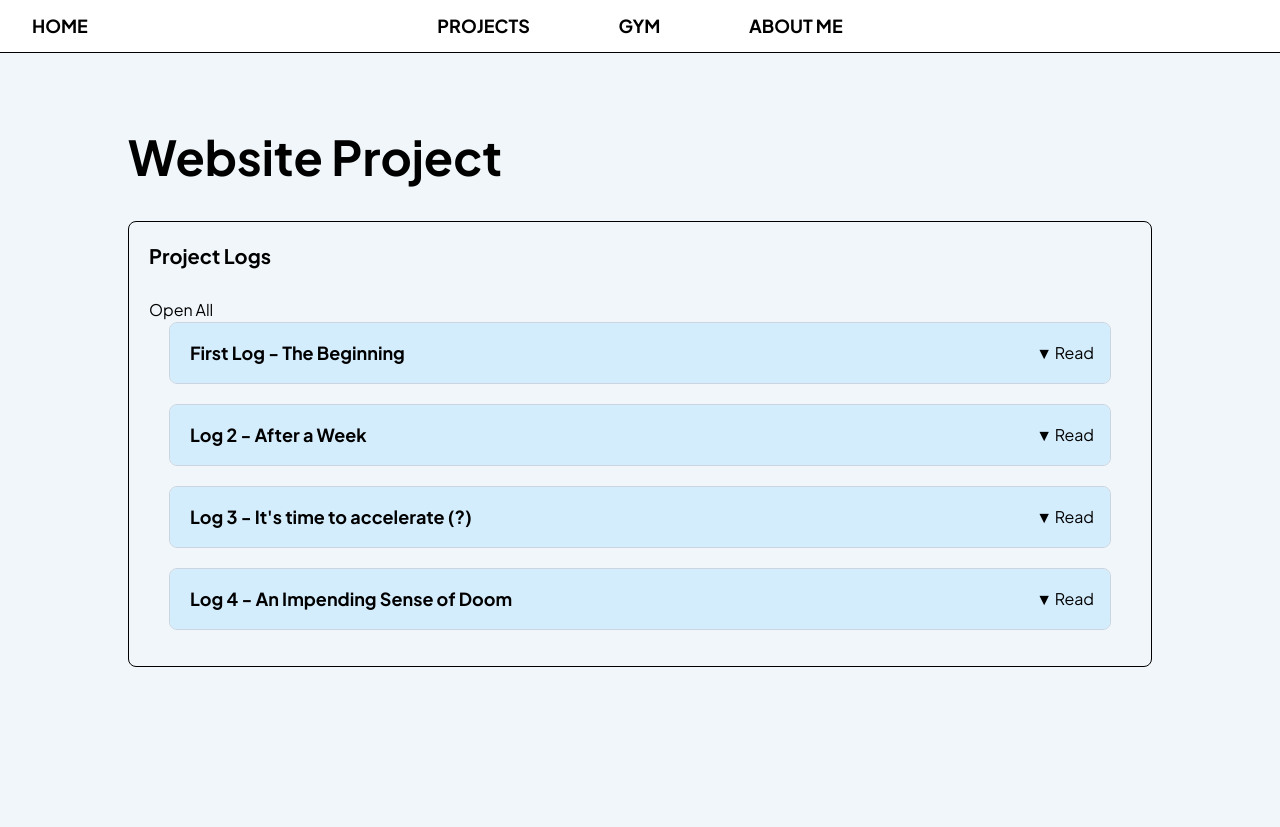
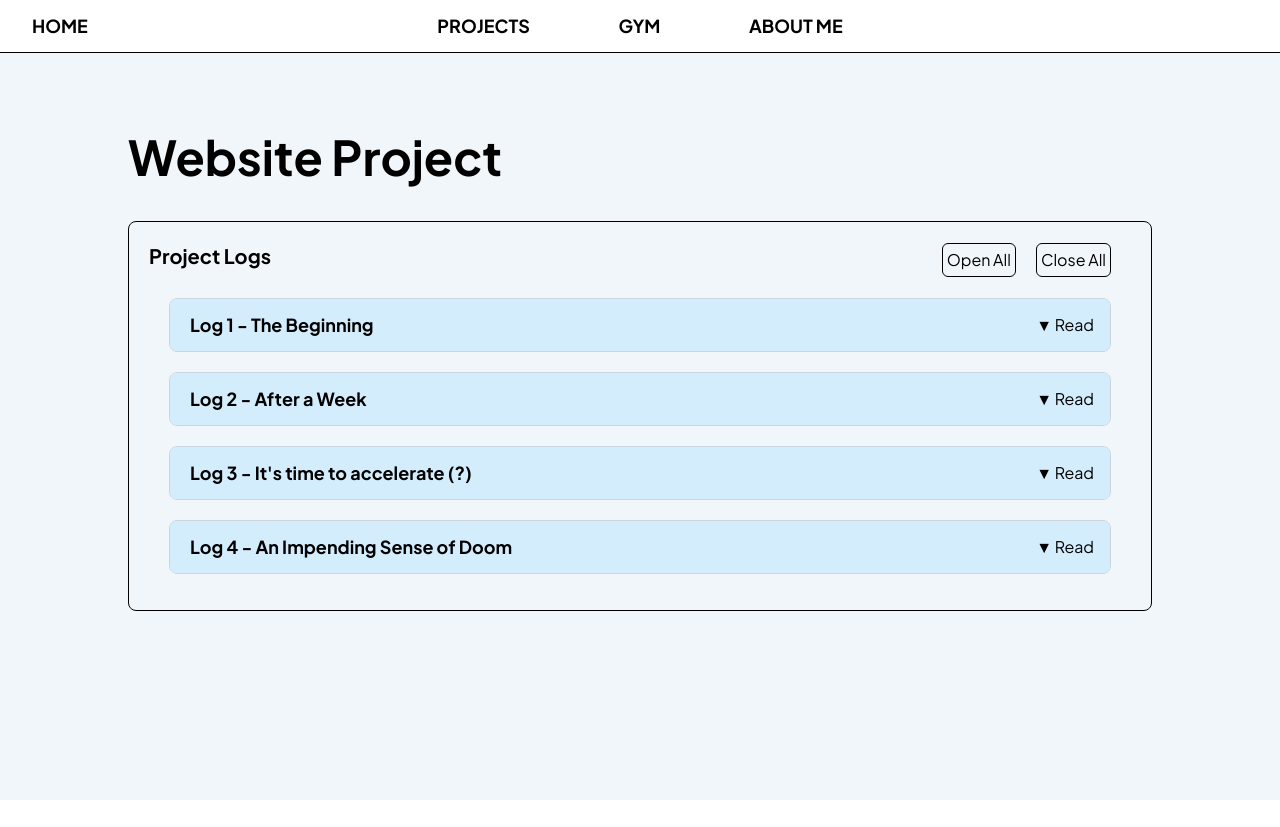
Before and after one commit to lucas-guo-2008/personal-website, a Next.js app: page /projects/this in a window 1280 px wide. After the commit the page ends 800 px from the top, so only its background shows below. Built offline with nearby package versions, Linux system fonts and the light colour scheme.

Commit message:
Add close all functionality and style open/close all buttons

```diff
--- a/app/projects/this/page.tsx
+++ b/app/projects/this/page.tsx
@@ -21,7 +21,7 @@ function JournalEntry({ title, date, entry, isOpen, onToggle }: JournalEntryProp
   return (
     <div className="border rounded-lg mx-5 mb-5 border-[rgb(203,213,225)] overflow-hidden">
       <div className="cursor-pointer flex items-center bg-[rgba(201,234,255,0.7)] hover:bg-[rgb(201,234,255)] transition-colors duration-200 ease-linear" onClick={() => onToggle()}>
-        <p className="grow text-lg font-bold mx-5 my-4">{title}</p>
+        <p className="grow text-lg font-bold mx-5 my-3">{title}</p>
         <p className="bg-transparent height-7 mr-4 cursor-pointer">{isOpen ? "▲ Hide" : "▼ Read"}</p>
       </div>
       {isOpen && (
@@ -66,8 +66,11 @@ export default function ProjectSummaryPage() {
       </h1>
 
       <div className="mb-[10vh] border rounded-lg px-5 pb-4">
-        <h3 className="font-bold text-xl mb-7 mt-5">Project Logs</h3>
-        <button onClick={() => setIsOpen(new Map(journalEntries.map((entry) => {return [entry.title, true];})))}>Open All</button>
+        <div className="flex flex-row">
+          <h3 className="flex-1 font-bold text-xl mb-7 mt-5">Project Logs</h3>
+          <button className="self-center border cursor-pointer p-1 rounded-md" onClick={() => setIsOpen(new Map(journalEntries.map((entry) => {return [entry.title, true];})))}>Open All</button>
+          <button className="self-center border cursor-pointer p-1 rounded-md mx-5" onClick={() => setIsOpen(new Map(journalEntries.map((entry) => {return [entry.title, false];})))}>Close All</button>
+        </div>
         <JournalEntries journalEntries={journalEntries} journalOpen={isOpen} onToggle={handleToggle}/>
       </div>
     </div>
--- a/lib/journalEntries.ts
+++ b/lib/journalEntries.ts
@@ -6,7 +6,7 @@ export interface JournalEntryData {
 
 export const JOURNAL_ENTRIES: JournalEntryData[] = [
   {
-    title: 'First Log - The Beginning',
+    title: 'Log 1 - The Beginning',
     date: '2026/07/24',
     entry: 'This is the start of me building my website in an effort to prepare for uni! I\'ve went through a 6h HTML and CSS tutorial so now I understand some of how  to convert my website designs into an actual page, even if I still need to rely heavily on searching things up to remind myself of the syntax and differences between all the different displays and positions and of course syntax needed. \n\nI think my main goal for now is to rapidly learn the basics of everything needed to code a website, then slowly build one myself.\n\nNext up: Javascript.'
   },
```
